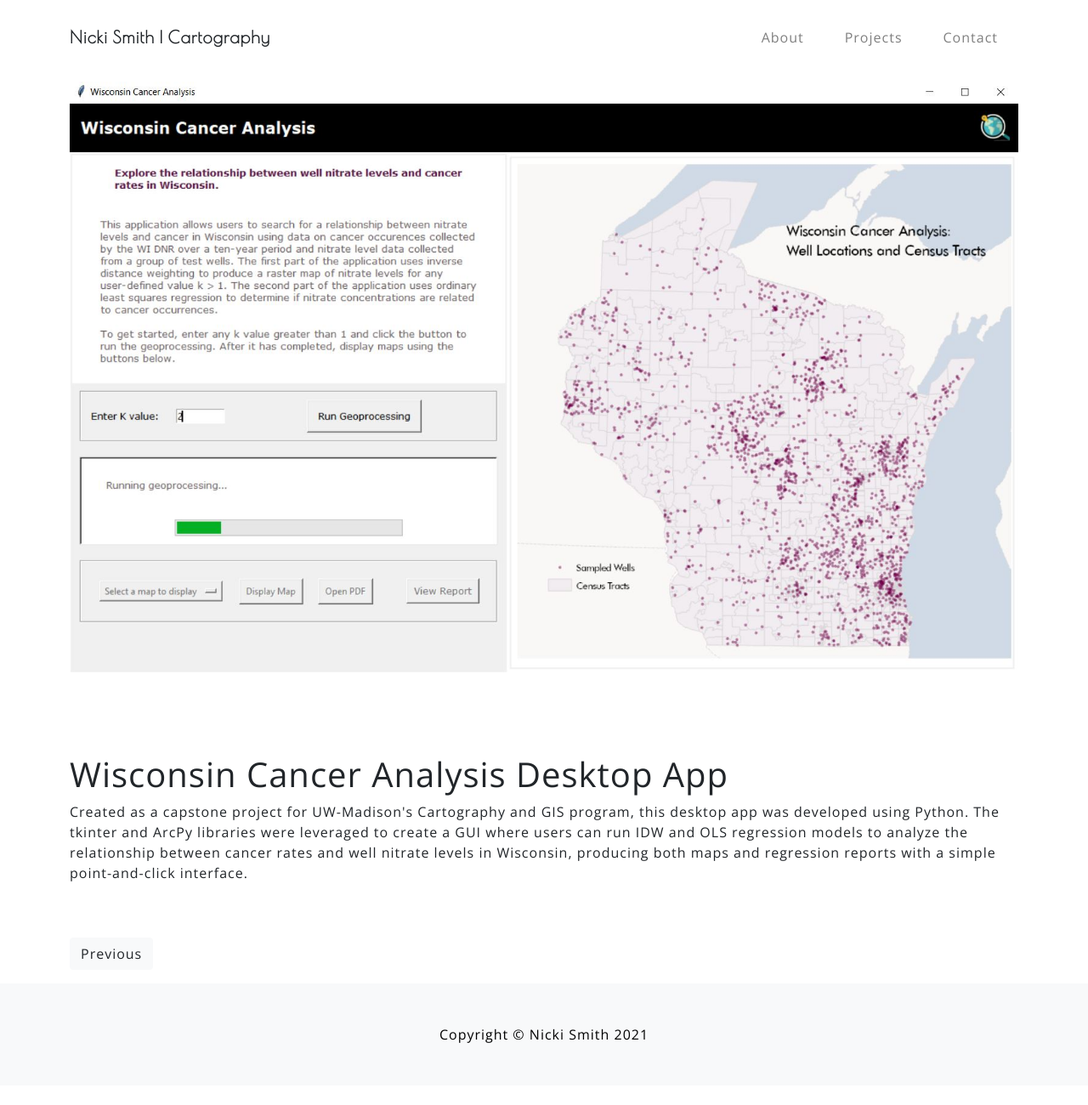
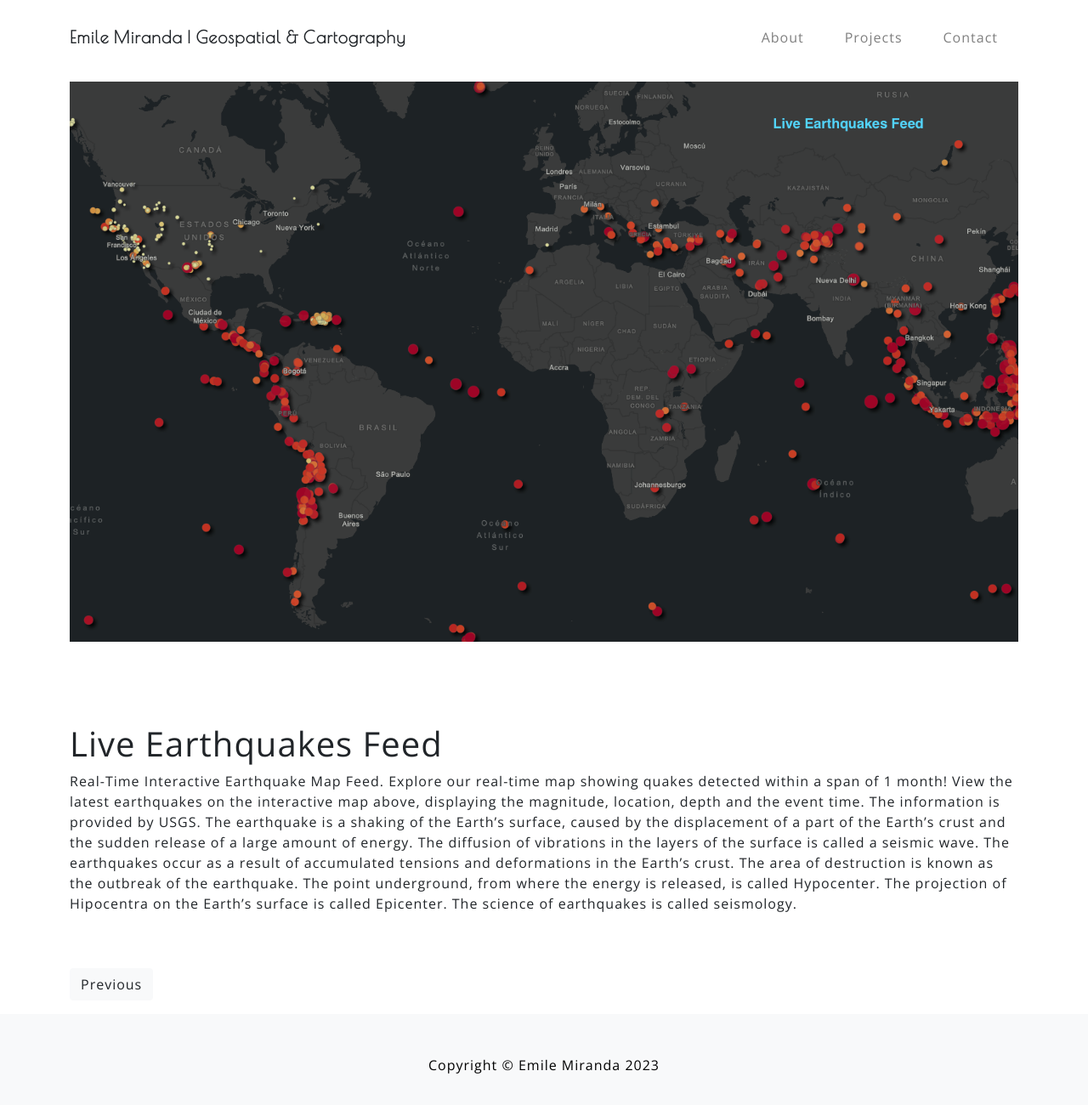
Before and after one commit to emilemiranda/EmileMiranda, a plain HTML site: page tkinterApp.html in a window 1280 px wide. Shown: the whole page at 85% size. Before the commit the page ends 1277 px from the top, so only its background shows below. Drawn offline with nearby package versions, Linux system fonts and the light colour scheme; a web font is replaced by a local one.

Commit message:
Update tkinterApp.html

```diff
--- a/tkinterApp.html
+++ b/tkinterApp.html
@@ -6,9 +6,9 @@
     <meta charset="utf-8">
     <meta name="viewport" content="width=device-width, initial-scale=1, shrink-to-fit=no">
     <meta name="description" content="">
-    <meta name="author" content="Nicki Smith">
+    <meta name="author" content="Emile Miranda">
 
-    <title>Nicki Smith | Cartography</title>
+    <title>Emile Miranda | Geospatial & Cartography</title>
 
     <!-- Google font API -->
     <link rel="preconnect" href="https://fonts.gstatic.com">
@@ -30,7 +30,7 @@
 <!-- Navigation-->
 <nav class="navbar navbar-expand-lg navbar-light fixed-top" id="mainNav">
     <div class="container">
-        <a class="navbar-brand js-scroll-trigger" href="index.html" style="color:#212529;">Nicki Smith | Cartography</a>
+        <a class="navbar-brand js-scroll-trigger" href="index.html" style="color:#212529;">Emile Miranda | Geospatial & Cartography</a>
         <button class="navbar-toggler navbar-toggler-right" type="button" data-toggle="collapse" data-target="#navbarResponsive" aria-controls="navbarResponsive" aria-expanded="false" aria-label="Toggle navigation">
             Menu
             <i class="fas fa-bars"></i>
@@ -50,17 +50,14 @@
     <div class = "mt-5">
     </div>
     <div class="container">
-        <img src="assets/img/tkinterThumb.JPG" class="img-fluid" alt="image of desktop application with a map">
+        <img src="assets/img/earthquakeThumb.png" class="img-fluid" alt="image of desktop application with a map">
     </div>
 </section>
 <section class="py-5">
     <div class="container">
-        <h1 class="aboutHeader">Wisconsin Cancer Analysis Desktop App</h1>
+        <h1 class="aboutHeader">Live Earthquakes Feed</h1>
         <p>
-            Created as a capstone project for UW-Madison's Cartography and GIS program, this desktop app was developed
-            using Python. The tkinter and ArcPy libraries were leveraged to create a GUI where users can run IDW and OLS regression
-            models to analyze the relationship between cancer rates and well nitrate levels in Wisconsin, producing both maps and
-            regression reports with a simple point-and-click interface.
+            Real-Time Interactive Earthquake Map Feed. Explore our real-time map showing quakes detected within a span of 1 month! View the latest earthquakes on the interactive map above, displaying the magnitude, location, depth and the event time. The information is provided by USGS. The earthquake is a shaking of the Earth’s surface, caused by the displacement of a part of the Earth’s crust and the sudden release of a large amount of energy. The diffusion of vibrations in the layers of the surface is called a seismic wave. The earthquakes occur as a result of accumulated tensions and deformations in the Earth’s crust. The area of destruction is known as the outbreak of the earthquake. The point underground, from where the energy is released, is called Hypocenter. The projection of Hipocentra on the Earth’s surface is called Epicenter. The science of earthquakes is called seismology.
         </p>
     </div>
 </section>
@@ -79,7 +76,7 @@
 <!-- Footer -->
 <footer class="py-5 bg-light">
     <div class="container">
-        <p class="m-0 text-center text-black">Copyright &copy; Nicki Smith 2021</p>
+        <p class="m-0 text-center text-black">Copyright &copy; Emile Miranda 2023</p>
     </div>
 </footer>
 
```
